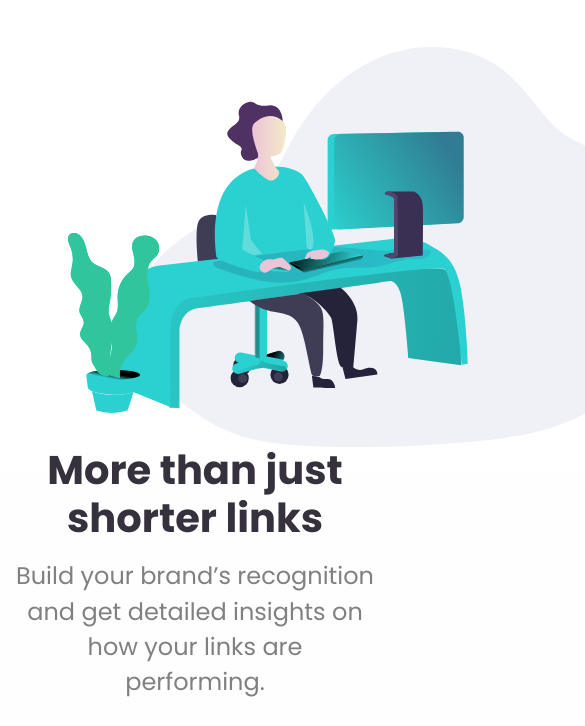
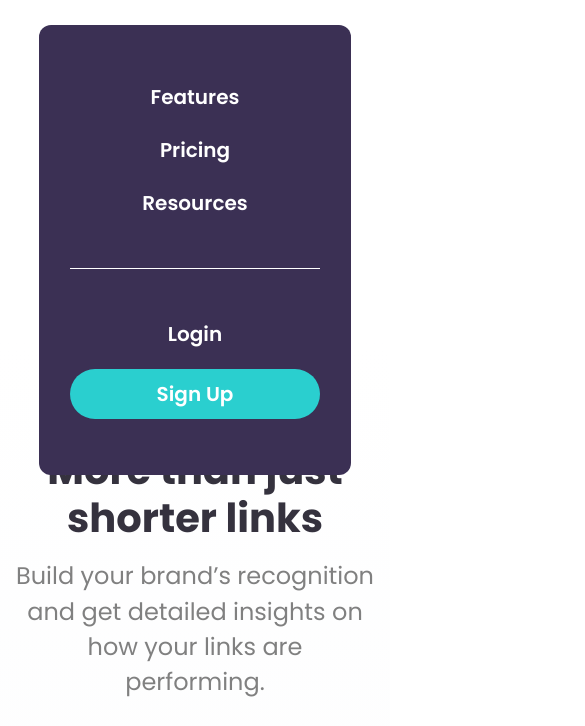
Before and after one commit to raulnoronhadev/URL-shortening-API-landing-page, a website: page public/index.html in a window 390 px wide. Both pictures are taken after a click on the picture 359 px from the left and 70 px from the top of the page. Shown: the part 103-829 px from the top of the page, 585 px wide, since content can reach past the window. Drawn offline with nearby package versions, Linux system fonts and the light colour scheme.

Commit message:
Add navbar for mobile devices

```diff
--- a/public/index.html
+++ b/public/index.html
@@ -27,6 +27,18 @@
           <button id="sign-up-button">Sign Up</button>
         </div>
         <img class="hamburguer-menu" src="./images/hamburger_menu.png" alt="">
+      </nav>
+      <nav class="mobile-navbar" id="mobile-navbar-display">
+        <div class="features-pricing-resources">
+          <p>Features</p>
+          <p>Pricing</p>
+          <p>Resources</p>
+        </div>
+        <div class="nav-divisor-line"></div>
+        <div class="login-signup">
+          <button id="login-button">Login</button>
+          <button id="sign-up-button">Sign Up</button>
+        </div>
       </nav>
     </header>
 
--- a/public/index.js
+++ b/public/index.js
@@ -2,6 +2,21 @@ $(".get-started-button").on("click", () => {
     $('html, body').animate({
         scrollTop: $(".infos-wrapper").offset().top
     }, 600);
+});
+
+// show navbar on mobile devices
+$(".hamburguer-menu").on("click", () => {
+  const menu = $("#mobile-navbar-display");
+  $(".hero-image").css("display", "block");
+  if (menu.is(':visible')) {
+    menu.slideUp(200);
+  } else {
+    $(".hero-image").css("display", "none");
+    menu
+      .css("display", "flex")
+      .hide()
+      .slideDown(200);
+  }
 });
 
 $(document).ready(function () {
--- a/public/style.css
+++ b/public/style.css
@@ -121,6 +121,10 @@ nav>.logo_and_options>ul>li:hover {
 
 #sign-up-button:hover {
     background-color: hsla(180, 66%, 49%, 0.562);
+}
+
+#mobile-navbar-display {
+    display: none;
 }
 
 /* hero-section */
@@ -653,6 +657,80 @@ nav>.logo_and_options>ul>li:hover {
         opacity: 40%;
     }
 
+    /* mobile navbar */
+
+    .mobile-navbar {
+        position: absolute;
+        height: 450px;
+        width: 80%;
+        background-color: var(--dark-violet);
+        border-radius: 12px;
+        top: 8rem;
+        z-index: 1;
+        display: flex;
+        flex-direction: column;
+        justify-content: center;
+        gap: 50px;
+    }
+
+    #mobile-navbar-display {
+        display: none;
+    }
+
+    .features-pricing-resources {
+        font-size: 20px;
+        font-weight: 600;
+        color: white;
+        display: flex;
+        flex-direction: column;
+        justify-content: center;
+        align-items: center;
+        gap: 23px;
+    }
+
+    .nav-divisor-line {
+        box-sizing: border-box;
+        background-color: white;
+        height: 1px;
+        width: 80%;
+        z-index: -1;
+    }
+
+    .login-signup {
+        display: flex;
+        flex-direction: column;
+        width: 80%;
+        gap: 20px;
+    }
+
+    #login-button {
+        border-style: none;
+        background-color: rgba(255, 255, 255, 0);
+        color: white;
+        transition: color 0.2s ease;
+        font-size: 20px;
+        font-weight: 600;
+    }
+
+    #login-button:hover {
+        color: var(--very-dark-violet);
+    }
+
+    #sign-up-button {
+        border-style: none;
+        background-color: var(--cyan);
+        color: white;
+        transition: background-color 0.2s ease;
+        font-size: 20px;
+        font-weight: 600;
+        height: 50px;
+        border-radius: 40px;
+    }
+
+    #sign-up-button:hover {
+        background-color: hsla(180, 66%, 49%, 0.562);
+    }
+
     /* hero section */
 
     .hero-section {
@@ -665,7 +743,6 @@ nav>.logo_and_options>ul>li:hover {
     .hero-image {
         position: absolute;
         top: 0;
-        left: 36rem;
     }
 
     .hero-image>img {
@@ -1008,6 +1085,7 @@ nav>.logo_and_options>ul>li:hover {
         white-space: nowrap;
         overflow: hidden;
         text-overflow: ellipsis;
+        width: 100%;
     }
 
     .original-link::after {
@@ -1164,6 +1242,10 @@ nav>.logo_and_options>ul>li:hover {
 
     /* footer */
 
+    .pre-footer {
+        height: 350px;
+    }
+
     .footer-infos-container {
         text-align: center;
     }
```
